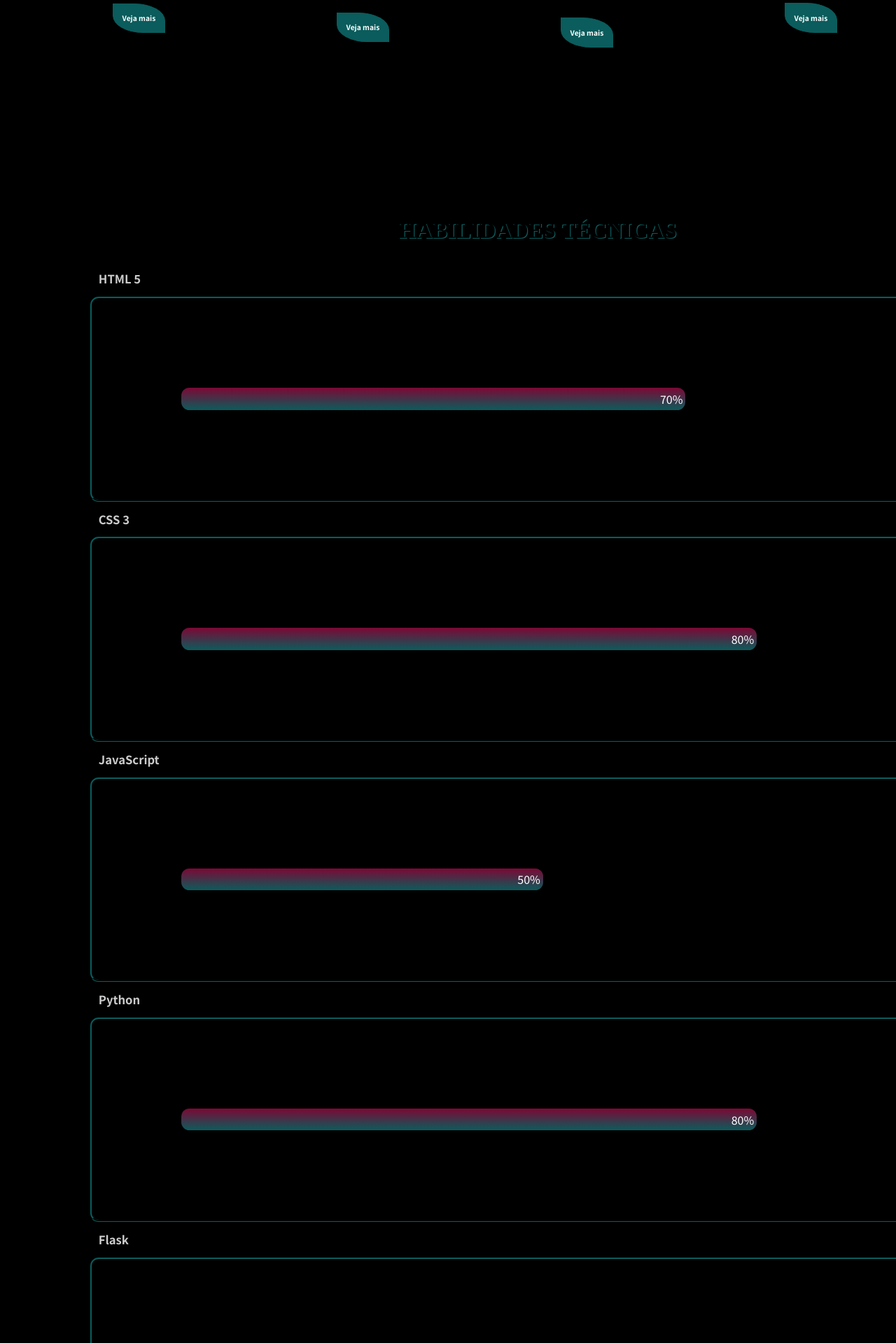
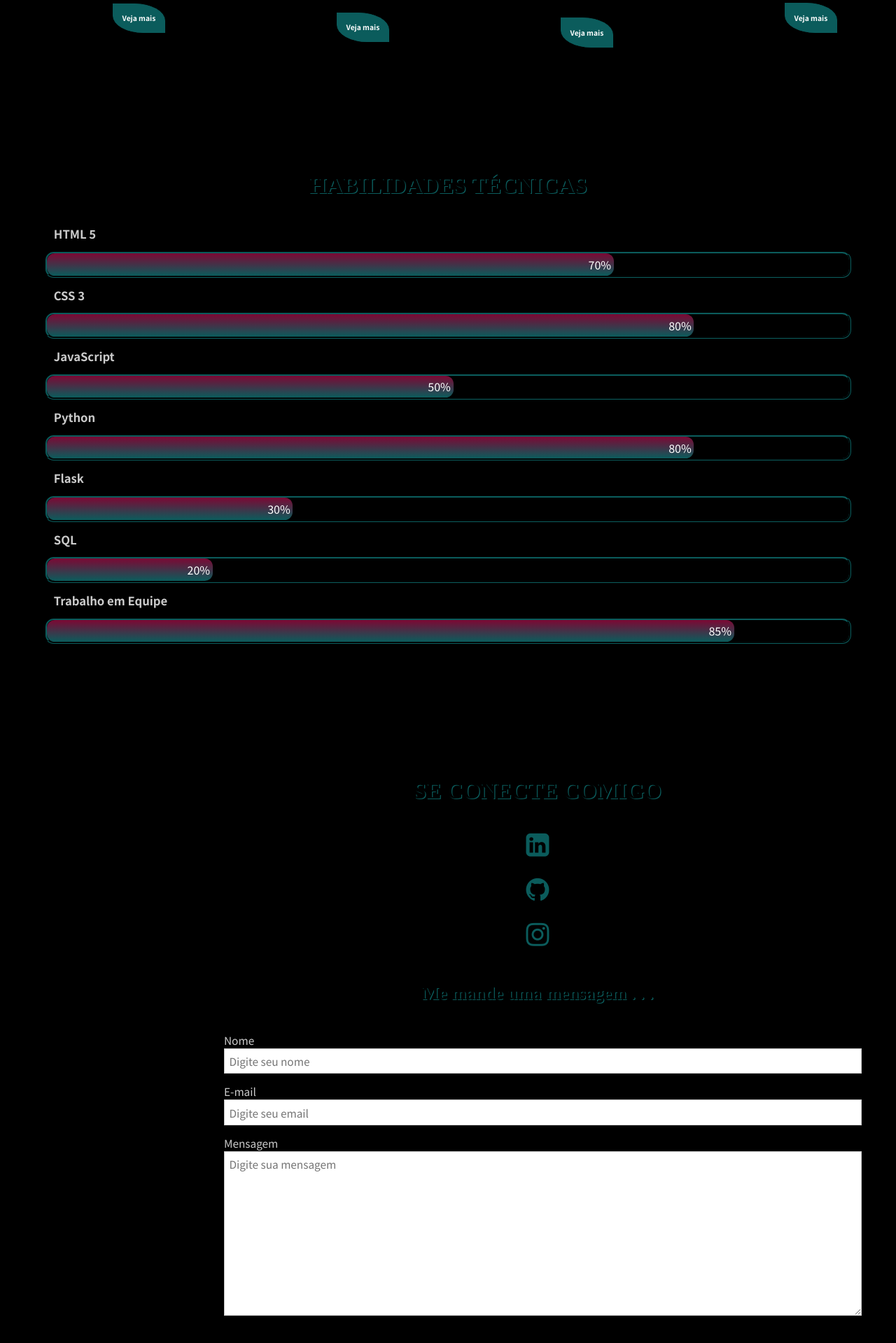
Before and after one commit to MirianAmorim/Portifolio_MirianAmorim, a Flask app: page / in a window 1280 px wide; the page is wider, and only the part inside the window is pictured. Shown: the part 1205-3124 px from the top of that part at 70% size. Run offline with Flask 2, Linux system fonts and the light colour scheme; some web fonts are replaced.

Commit message:
Update style.css

```diff
--- a/static/css/style.css
+++ b/static/css/style.css
@@ -197,8 +197,7 @@ section#projetos div button a {
 }
 
 section#habilidades {
-  width: 100%;
-  padding: 10vw;
+  padding: 5vw;
   background-color: #000000;
 }
 
@@ -230,7 +229,6 @@ section#habilidades div {
   border-style:groove;
   border-color: #0b5c5c;
   border-radius: 1vw;
-  padding: 10vw;
 }
 
 section#habilidades span#html5 {
```
